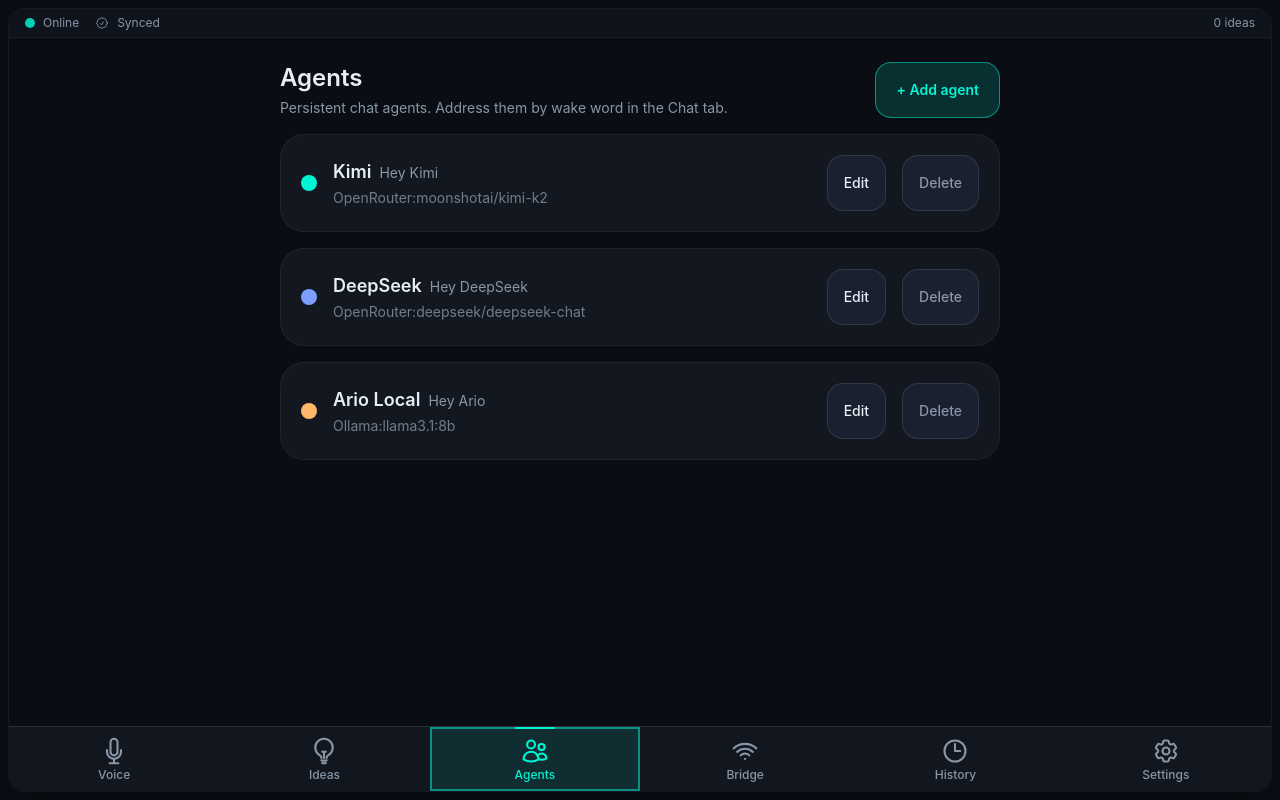
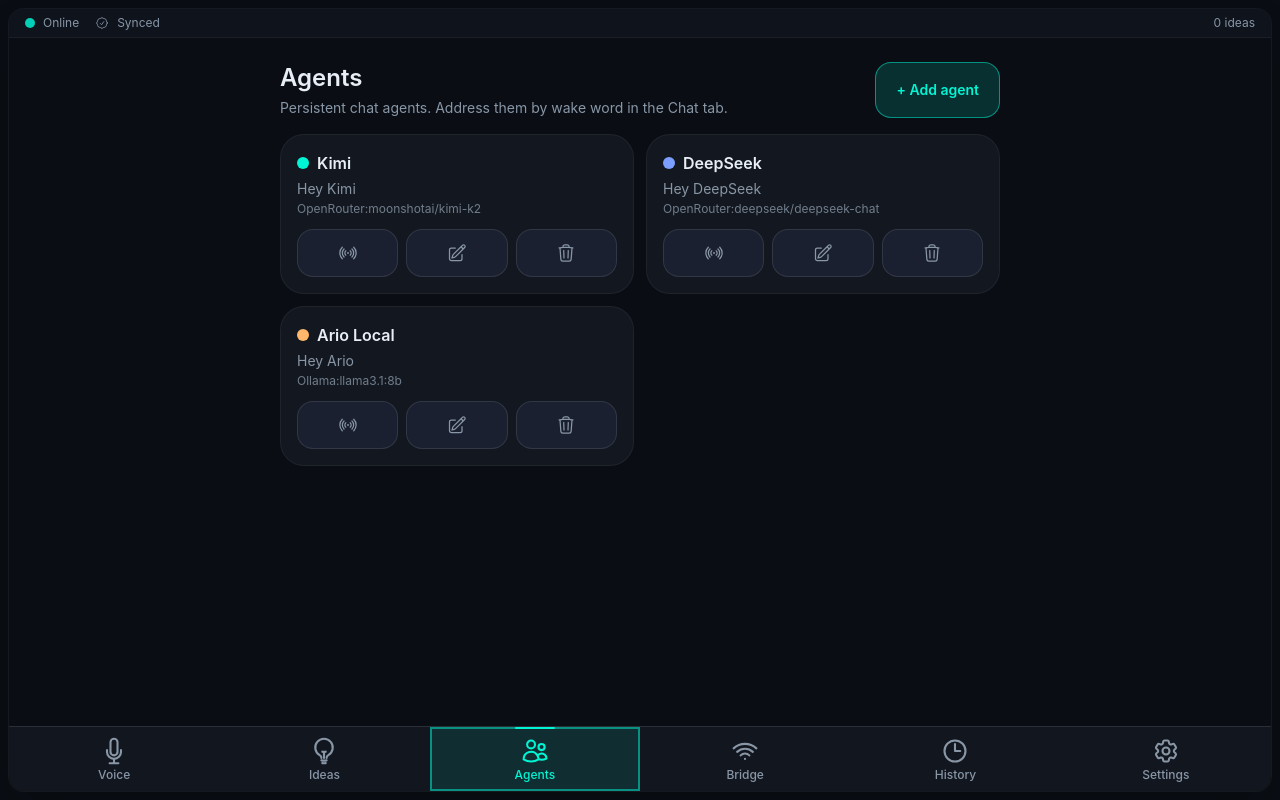
Before and after one commit to 888noonie/ideArIo, a React (Vite) app: page / in a window 1280 px wide. Both pictures are taken after a click on the button "Agents". Built offline with nearby package versions, Linux system fonts and the light colour scheme.

Commit message:
roadtest: agent cards 2-per-row with provider health-check ping

```diff
--- a/src/components/AgentManager.tsx
+++ b/src/components/AgentManager.tsx
@@ -2,6 +2,7 @@
 import { AgentEditor } from './AgentEditor';
 import type { AgentSpec } from '../lib/agents';
 import { upsertAgent, deleteAgent } from '../lib/agents';
+import { getProvider } from '../lib/providers';
 
 interface AgentManagerProps {
   agents: AgentSpec[];
@@ -14,15 +15,83 @@
   nim: 'NIM',
 };
 
+interface HealthState {
+  checking: boolean;
+  ok?: boolean;
+  detail?: string;
+}
+
+/** Heroicons outline: signal (radio tower). */
+function SignalIcon({ className }: { className?: string }) {
+  return (
+    <svg
+      className={className}
+      fill="none"
+      viewBox="0 0 24 24"
+      stroke="currentColor"
+      strokeWidth={1.5}
+      aria-hidden="true"
+    >
+      <path
+        strokeLinecap="round"
+        strokeLinejoin="round"
+        d="M9.348 14.652a3.75 3.75 0 010-5.304m5.304 0a3.75 3.75 0 010 5.304m-7.425 2.122a6.75 6.75 0 010-9.546m9.546 0a6.75 6.75 0 010 9.546M5.106 18.894c-3.808-3.808-3.808-9.98 0-13.788m13.788 0c3.808 3.808 3.808 9.98 0 13.788M12 12h.008v.008H12V12zm.375 0a.375.375 0 11-.75 0 .375.375 0 01.75 0z"
+      />
+    </svg>
+  );
+}
+
+/** Heroicons outline: pencil-square (edit). */
+function EditIcon({ className }: { className?: string }) {
+  return (
+    <svg
+      className={className}
+      fill="none"
+      viewBox="0 0 24 24"
+      stroke="currentColor"
+      strokeWidth={1.5}
+      aria-hidden="true"
+    >
+      <path
+        strokeLinecap="round"
+        strokeLinejoin="round"
+        d="M16.862 4.487l1.687-1.688a1.875 1.875 0 112.652 2.652L10.582 16.07a4.5 4.5 0 01-1.897 1.13L6 18l.8-2.685a4.5 4.5 0 011.13-1.897l8.932-8.931zm0 0L19.5 7.125M18 14v4.75A2.25 2.25 0 0115.75 21H5.25A2.25 2.25 0 013 18.75V8.25A2.25 2.25 0 015.25 6H10"
+      />
+    </svg>
+  );
+}
+
+/** Heroicons outline: trash (delete). */
+function TrashIcon({ className }: { className?: string }) {
+  return (
+    <svg
+      className={className}
+      fill="none"
+      viewBox="0 0 24 24"
+      stroke="currentColor"
+      strokeWidth={1.5}
+      aria-hidden="true"
+    >
+      <path
+        strokeLinecap="round"
+        strokeLinejoin="round"
+        d="M14.74 9l-.346 9m-4.788 0L9.26 9m9.968-3.21c.342.052.682.107 1.022.166m-1.022-.165L18.16 19.673a2.25 2.25 0 01-2.244 2.077H8.084a2.25 2.25 0 01-2.244-2.077L4.772 5.79m14.456 0a48.108 48.108 0 00-3.478-.397m-12 .562c.34-.059.68-.114 1.022-.165m0 0a48.11 48.11 0 013.478-.397m7.5 0v-.916c0-1.18-.91-2.164-2.09-2.201a51.964 51.964 0 00-3.32 0c-1.18.037-2.09 1.022-2.09 2.201v.916m7.5 0a48.667 48.667 0 00-7.5 0"
+      />
+    </svg>
+  );
+}
+
 /**
- * Agents tab: list persistent agents (color dot, name, wake word,
- * provider:model), add/edit/delete via the AgentEditor form. All changes
+ * Agents tab: persistent agents in a two-per-row card grid (50% width each,
+ * wrapping vertically inside the scroll region), each with a compact
+ * icon-button row: health check (signal tower), edit, delete. All changes
  * persist to localStorage through the agents lib helpers.
  */
 export function AgentManager({ agents, onAgentsChange }: AgentManagerProps) {
   const [editing, setEditing] = useState<AgentSpec | null>(null);
   const [creating, setCreating] = useState(false);
   const [confirmDeleteId, setConfirmDeleteId] = useState<string | null>(null);
+  const [health, setHealth] = useState<Record<string, HealthState>>({});
 
   const handleSave = useCallback((agent: AgentSpec) => {
     onAgentsChange(upsertAgent(agent));
@@ -36,11 +105,39 @@
     setEditing(null);
   }, [onAgentsChange]);
 
+  const handleHealthCheck = useCallback(async (agent: AgentSpec) => {
+    setHealth((prev) => ({ ...prev, [agent.id]: { checking: true } }));
+    const provider = getProvider(agent.provider);
+    if (!provider.healthCheck) {
+      setHealth((prev) => ({
+        ...prev,
+        [agent.id]: { checking: false, ok: false, detail: 'Health check not supported' },
+      }));
+      return;
+    }
+    try {
+      const result = await provider.healthCheck();
+      setHealth((prev) => ({
+        ...prev,
+        [agent.id]: { checking: false, ok: result.ok, detail: result.detail },
+      }));
+    } catch (error) {
+      setHealth((prev) => ({
+        ...prev,
+        [agent.id]: {
+          checking: false,
+          ok: false,
+          detail: error instanceof Error ? error.message : 'Health check failed',
+        },
+      }));
+    }
+  }, []);
+
   const showEditor = creating || editing !== null;
 
   if (showEditor) {
     return (
-      <div className="h-full overflow-y-auto chat-scroll">
+      <div className="h-full min-h-0 overflow-y-auto chat-scroll overscroll-contain">
         <div className="max-w-2xl mx-auto p-6">
           <AgentEditor
             agent={editing}
@@ -56,7 +153,7 @@
   }
 
   return (
-    <div className="h-full overflow-y-auto chat-scroll">
+    <div className="h-full min-h-0 overflow-y-auto chat-scroll overscroll-contain">
       <div className="max-w-3xl mx-auto p-6 space-y-4">
         <div className="flex items-center justify-between gap-4">
           <div>
@@ -82,57 +179,112 @@
           </div>
         )}
 
-        {agents.map((agent) => (
+        {/* Two cards per row (50% each), wrapping vertically. */}
+        <div className="grid grid-cols-2 gap-3">
+          {agents.map((agent) => {
+            const agentHealth = health[agent.id];
+            return (
               <div
                 key={agent.id}
-            className="rounded-3xl bg-ario-grey border border-white/5 p-5 flex items-center gap-4"
+                className="rounded-3xl bg-ario-grey border border-white/5 p-4 min-w-0"
               >
+                <div className="flex items-center gap-2 min-w-0">
                   <span
-              className="w-4 h-4 rounded-full flex-none"
+                    className="w-3 h-3 rounded-full flex-none"
                     style={{ backgroundColor: agent.color }}
                     aria-hidden="true"
                   />
-            <div className="flex-1 min-w-0">
-              <div className="flex items-baseline gap-2 flex-wrap">
-                <span className="text-lg font-semibold text-ario-text">{agent.name}</span>
-                <span className="text-ario-muted text-sm">{agent.wakeWord}</span>
+                  <span className="text-base font-semibold text-ario-text truncate">
+                    {agent.name}
+                  </span>
                 </div>
-              <p className="text-ario-muted/80 text-sm truncate mt-0.5">
+                <p className="text-ario-muted text-sm truncate mt-1">{agent.wakeWord}</p>
+                <p className="text-ario-muted/80 text-xs truncate mt-0.5">
                   {PROVIDER_LABELS[agent.provider]}:{agent.model}
                 </p>
-            </div>
+
+                {/* Inline health result */}
+                {agentHealth && !agentHealth.checking && agentHealth.detail && (
+                  <p
+                    className={`flex items-center gap-1.5 text-xs mt-2 min-w-0 ${
+                      agentHealth.ok ? 'text-ario-turquoise' : 'text-ario-red'
+                    }`}
+                    role="status"
+                  >
+                    <span
+                      className={`w-2 h-2 rounded-full flex-none ${
+                        agentHealth.ok ? 'bg-ario-turquoise' : 'bg-ario-red'
+                      }`}
+                      aria-hidden="true"
+                    />
+                    <span className="truncate">{agentHealth.detail}</span>
+                  </p>
+                )}
+                {agentHealth?.checking && (
+                  <p className="text-ario-muted text-xs mt-2" role="status">
+                    Checking…
+                  </p>
+                )}
+
+                {/* Compact icon-button row: health / edit / delete */}
+                <div className="flex gap-2 mt-3">
+                  <button
+                    type="button"
+                    onClick={() => handleHealthCheck(agent)}
+                    disabled={agentHealth?.checking}
+                    aria-label={`Check ${agent.name} provider health`}
+                    title="Ping provider"
+                    className="min-h-12 min-w-12 flex-1 flex items-center justify-center rounded-2xl
+                               bg-ario-card border border-white/10 text-ario-muted transition-colors
+                               hover:border-ario-turquoise/50 hover:text-ario-turquoise
+                               focus:outline-none focus:ring-2 focus:ring-ario-turquoise/50
+                               disabled:opacity-40"
+                  >
+                    <SignalIcon className={`w-5 h-5 ${agentHealth?.checking ? 'animate-pulse' : ''}`} />
+                  </button>
                   <button
                     type="button"
                     onClick={() => setEditing(agent)}
-              className="min-h-14 px-4 rounded-2xl bg-ario-card border border-white/10 text-ario-text
-                         text-sm font-medium transition-colors hover:border-ario-turquoise/50
+                    aria-label={`Edit ${agent.name}`}
+                    title="Edit agent"
+                    className="min-h-12 min-w-12 flex-1 flex items-center justify-center rounded-2xl
+                               bg-ario-card border border-white/10 text-ario-muted transition-colors
+                               hover:border-ario-turquoise/50 hover:text-ario-text
                                focus:outline-none focus:ring-2 focus:ring-ario-turquoise/50"
                   >
-              Edit
+                    <EditIcon className="w-5 h-5" />
                   </button>
                   {confirmDeleteId === agent.id ? (
                     <button
                       type="button"
                       onClick={() => handleDelete(agent.id)}
-                className="min-h-14 px-4 rounded-2xl bg-ario-red/15 border border-ario-red/50 text-ario-red
-                           text-sm font-semibold transition-colors hover:bg-ario-red/25
+                      aria-label={`Confirm delete ${agent.name}`}
+                      className="min-h-12 min-w-12 flex-1 flex items-center justify-center rounded-2xl
+                                 bg-ario-red/15 border border-ario-red/50 text-ario-red
+                                 text-xs font-semibold transition-colors hover:bg-ario-red/25
                                  focus:outline-none focus:ring-2 focus:ring-ario-red/50"
                     >
-                Confirm
+                      Sure?
                     </button>
                   ) : (
                     <button
                       type="button"
                       onClick={() => setConfirmDeleteId(agent.id)}
-                className="min-h-14 px-4 rounded-2xl bg-ario-card border border-white/10 text-ario-muted
-                           text-sm font-medium transition-colors hover:border-ario-red/50 hover:text-ario-red
+                      aria-label={`Delete ${agent.name}`}
+                      title="Delete agent"
+                      className="min-h-12 min-w-12 flex-1 flex items-center justify-center rounded-2xl
+                                 bg-ario-card border border-white/10 text-ario-muted transition-colors
+                                 hover:border-ario-red/50 hover:text-ario-red
                                  focus:outline-none focus:ring-2 focus:ring-ario-red/50"
                     >
-                Delete
+                      <TrashIcon className="w-5 h-5" />
                     </button>
                   )}
                 </div>
-        ))}
+              </div>
+            );
+          })}
+        </div>
       </div>
     </div>
   );
```
Lines whose indentation alone changed are shown as unchanged.
